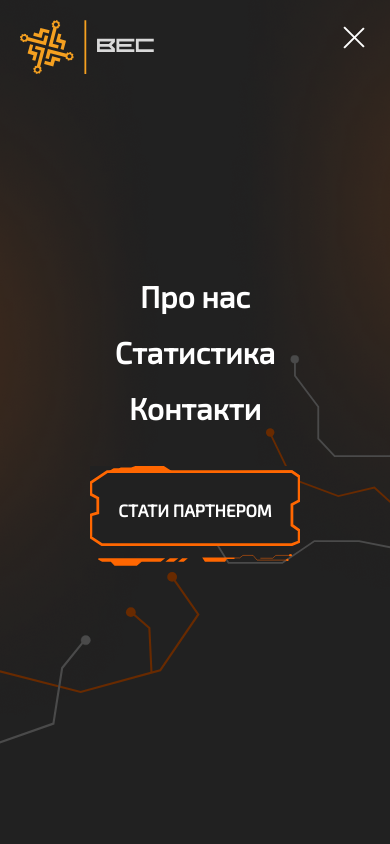
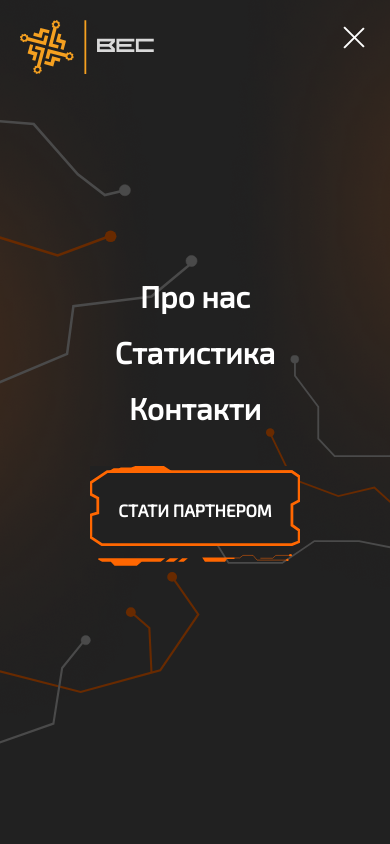
Before and after one commit to Vladpru/bec-2025-partnership-inter, a Next.js app: page / in a window 390 px wide. Both pictures are taken after a click on the button "Toggle menu". Shown: the top 844 px of the page. Built offline with nearby package versions, Linux system fonts and the light colour scheme.

Commit message:
added 1 element

```diff
--- a/src/components/Header.tsx
+++ b/src/components/Header.tsx
@@ -138,6 +138,15 @@ const Header = ({ scrollToSection, refs }: HeaderProps) => {
             className={`-z-1 ${menuOpen ? "block" : 'hidden'}`}
           />
         </div>
+        <div className="absolute top-20 left-0 -z-1 940px:hidden">
+          <Image
+            src="/images/hero/phone-top.svg"
+            alt="Decorative line 2"
+            width={200}
+            height={70}
+            className={`-z-1 ${menuOpen ? "block" : 'hidden'}`}
+          />
+        </div>
         <div className="absolute bottom-70 -z-1 right-0 940px:hidden">
           <Image
             src="/images/elipses/right_burger.svg"
```
